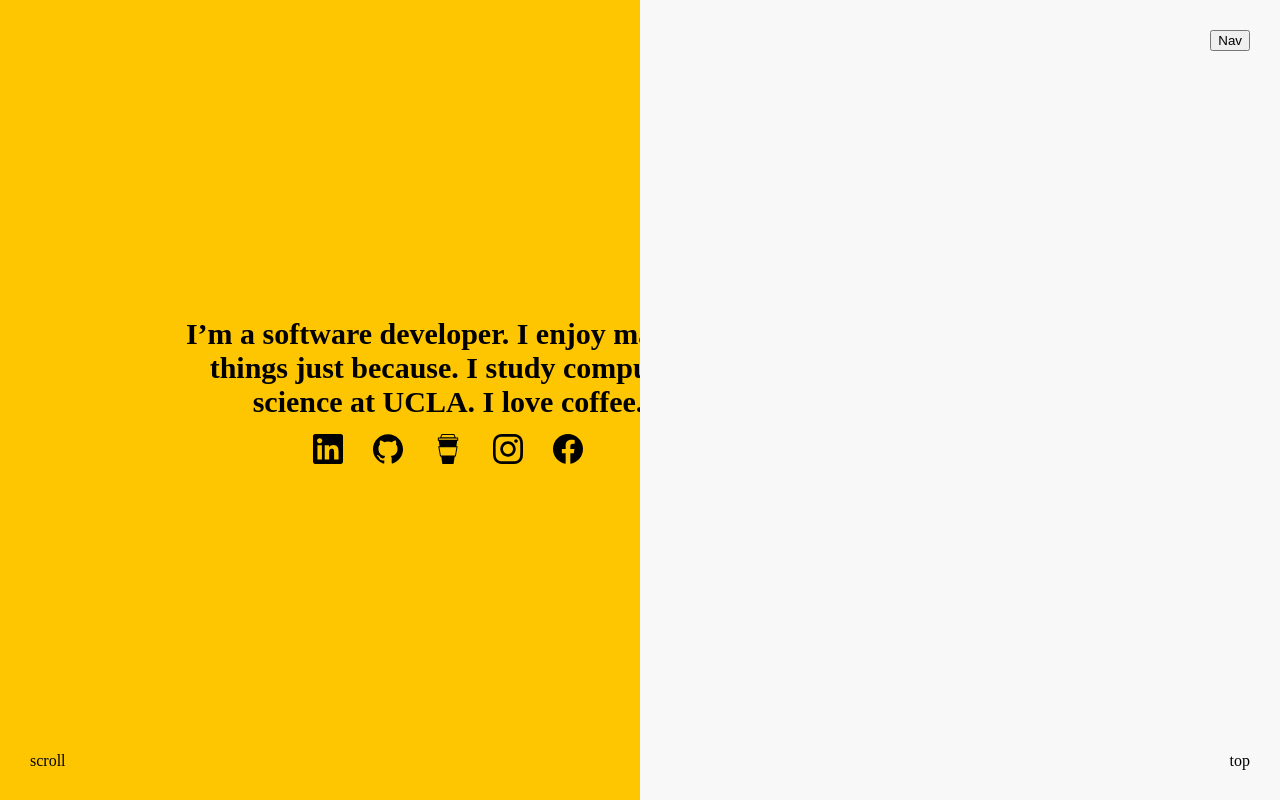
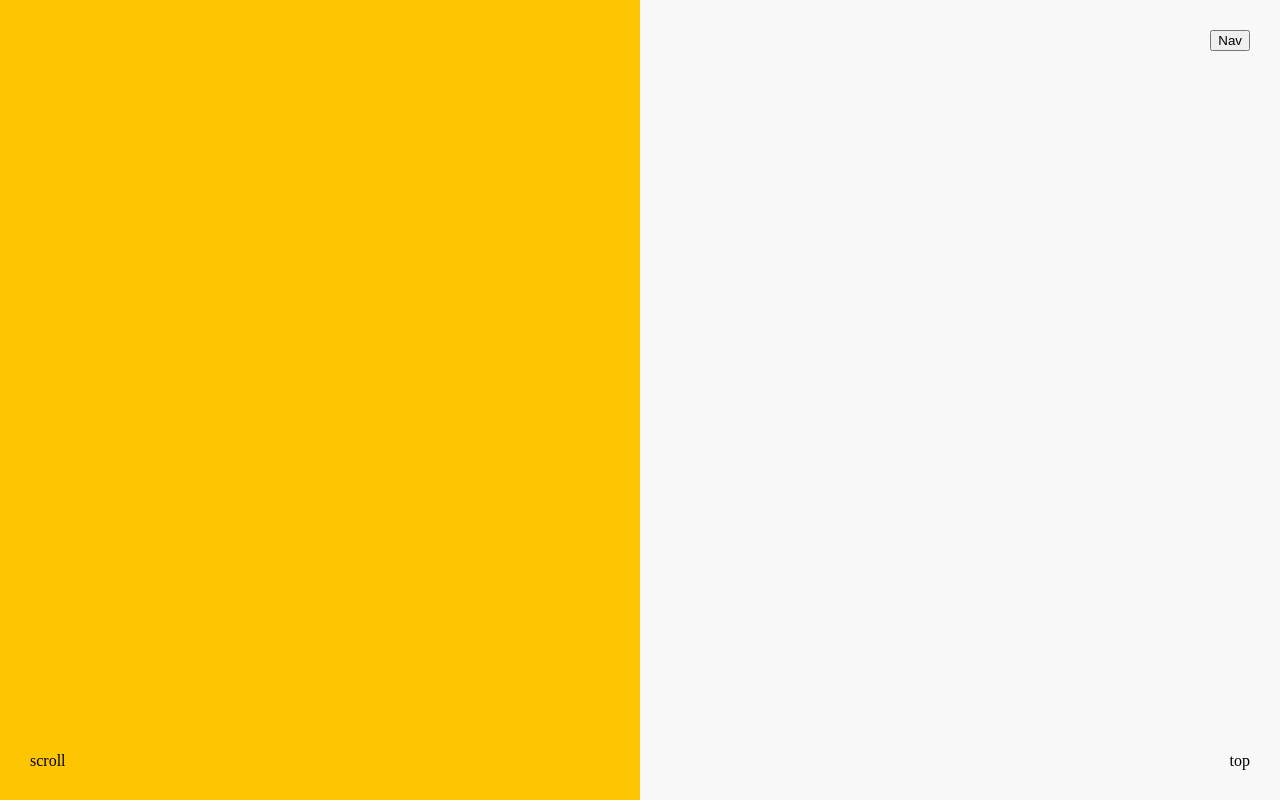
Before and after one commit to BryanPan342/bryan.pan-archived, a React app: page / in a window 1280 px wide. Shown: the top 800 px of the page. Built offline with nearby package versions, Linux system fonts and the light colour scheme.

Commit message:
comment out code

```diff
--- a/src/components/Home.tsx
+++ b/src/components/Home.tsx
@@ -61,11 +61,11 @@ function Home() {
                 </div>
                 <div id='hello-block'></div>
                 <div className='body fullscreen' id='about_home'>
-                    <div id='about_wrapper'>
+                    {/* <div id='about_wrapper'>
                         <img></img>
                         <div id='blurb' className='tbody'>I’m a software developer. I enjoy making things just because. I study computer science at UCLA. I love coffee.</div>
                         <Social/>
-                    </div>
+                    </div> */}
                 </div>
             </div>
             <div className='body halfscreen' id='personal'>
```
